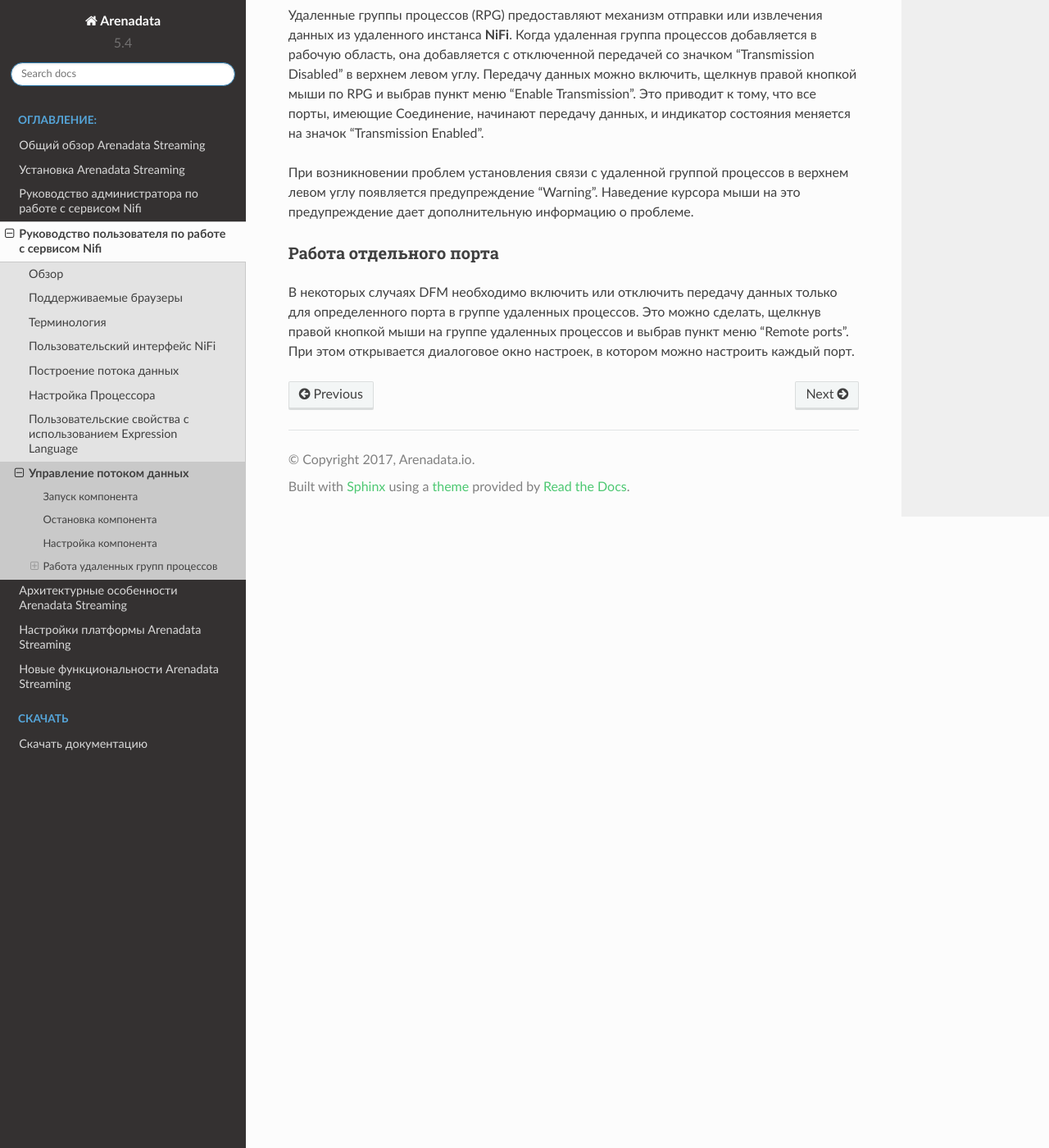
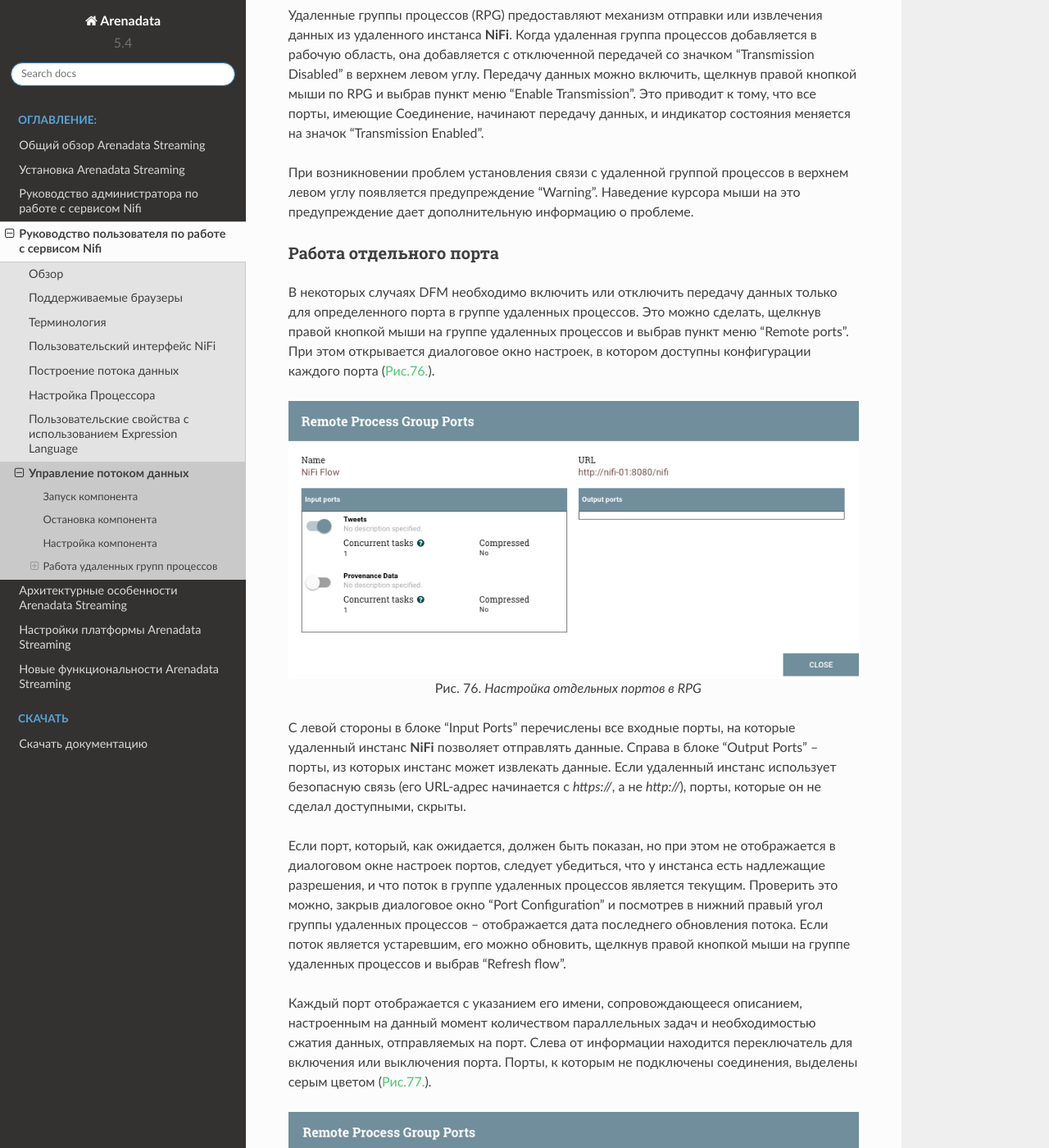
Before and after one commit to arenadata/docs_ads, a Sphinx documentation site: the page built from source/UserNIFI/Command.rst, in a window 1280 px wide and 1400 px high, scrolled down 1745 px. Shown: the whole window at 82% size. Built offline with Sphinx 7.4.7 and the Read the Docs theme 2.0.0, drawn with Linux system fonts in a browser that asks for light colours; pages that are not in the unit, such as notebooks, are missing from menus; some of the changed text lies outside the part shown.

Commit message:
Update Command.rst

```diff
--- a/source/UserNIFI/Command.rst
+++ b/source/UserNIFI/Command.rst
@@ -56,4 +56,30 @@
 Работа отдельного порта
 ^^^^^^^^^^^^^^^^^^^^^^^^^^^^^
 
-В некоторых случаях DFM необходимо включить или отключить передачу данных только для определенного порта в группе удаленных процессов. Это можно сделать, щелкнув правой кнопкой мыши на группе удаленных процессов и выбрав пункт меню "Remote ports". При этом открывается диалоговое окно настроек, в котором можно настроить каждый порт.
+В некоторых случаях DFM необходимо включить или отключить передачу данных только для определенного порта в группе удаленных процессов. Это можно сделать, щелкнув правой кнопкой мыши на группе удаленных процессов и выбрав пункт меню "Remote ports". При этом открывается диалоговое окно настроек, в котором доступны конфигурации каждого порта (:numref:`Рис.%s.<ADS_UserNIFI_Command_RPG>`).
+
+
+.. _ADS_UserNIFI_Command_RPG:
+
+.. figure:: ../imgs/ADS_UserNIFI_Command_RPG.*
+   :align: center
+
+   Настройка отдельных портов в RPG
+
+
+С левой стороны в блоке "Input Ports" перечислены все входные порты, на которые удаленный инстанс **NiFi** позволяет отправлять данные. Справа в блоке "Output Ports" -- порты, из которых инстанс может извлекать данные. Если удаленный инстанс использует безопасную связь (его URL-адрес начинается с *https://*, а не *http://*), порты, которые он не сделал доступными, скрыты.
+
+Если порт, который, как ожидается, должен быть показан, но при этом не отображается в диалоговом окне настроек портов, следует убедиться, что у инстанса есть надлежащие разрешения, и что поток в группе удаленных процессов является текущим. Проверить это можно, закрыв диалоговое окно "Port Configuration" и посмотрев в нижний правый угол группы удаленных процессов -- отображается дата последнего обновления потока. Если поток является устаревшим, его можно обновить, щелкнув правой кнопкой мыши на группе удаленных процессов и выбрав "Refresh flow".
+
+Каждый порт отображается с указанием его имени, сопровождающееся описанием, настроенным на данный момент количеством параллельных задач и необходимостью сжатия данных, отправляемых на порт. Слева от информации находится переключатель для включения или выключения порта. Порты, к которым не подключены соединения, выделены серым цветом (:numref:`Рис.%s.<ADS_UserNIFI_Command_RPG-Ports>`).
+
+
+.. _ADS_UserNIFI_Command_RPG-Ports:
+
+.. figure:: ../imgs/ADS_UserNIFI_Command_RPG-Ports.*
+   :align: center
+
+   Настройка отдельных портов в RPG
+
+
+Переключатель предоставляет механизм для включения и отключения передачи данных для каждого порта в удаленной группе процессов независимо друг от друга. Неактивные в данный момент подключенные порты можно настроить, щелкнув значок карандаша "Edit" под переключателем состояния. Это позволяет DFM редактировать количество параллельных задач и определить, следует ли использовать сжатие при передаче данных посредством выбранного порта.
```
